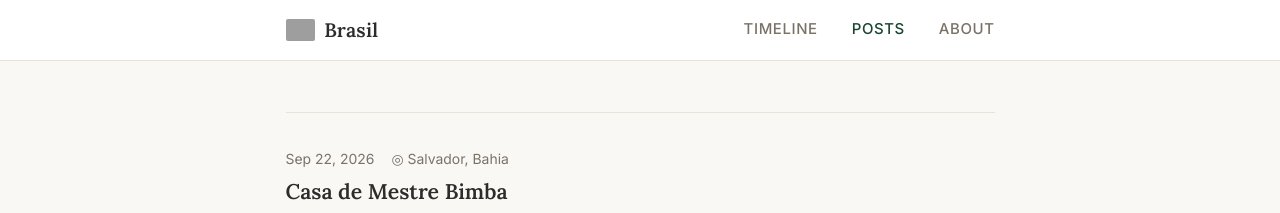
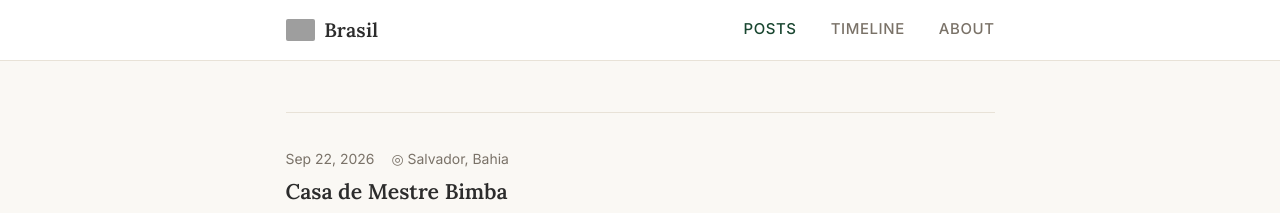
Before and after one commit to mikub97/mikub97.github.io, a Jekyll site: the page built from index.html, in a window 1280 px wide. Shown: the top 213 px of the page. Built offline with Jekyll 4.4.1, drawn with Linux system fonts in a browser that asks for light colours; grey boxes are pictures that could not be loaded.

Commit message:
post back main

```diff
--- a/_includes/nav.html
+++ b/_includes/nav.html
@@ -5,8 +5,8 @@
       {{ site.title }}
     </a>
     <nav class="site-nav">
-      <a href="{{ '/' | relative_url }}" {% if page.url == '/' %}class="active"{% endif %}>Timeline</a>
-      <a href="{{ '/posts/' | relative_url }}" {% if page.url == '/posts/' %}class="active"{% endif %}>Posts</a>
+      <a href="{{ '/' | relative_url }}" {% if page.url == '/' %}class="active"{% endif %}>Posts</a>
+      <a href="{{ '/timeline' | relative_url }}" {% if page.url == '/timeline' %}class="active"{% endif %}>Timeline</a>
       <a href="{{ '/about' | relative_url }}" {% if page.url == '/about/' %}class="active"{% endif %}>About</a>
     </nav>
   </div>
--- a/index.html
+++ b/index.html
@@ -1,7 +1,6 @@
 ---
 layout: default
 title: Posts
-permalink: /posts/
 ---
 <div class="container">
 
--- a/timeline.html
+++ b/timeline.html
@@ -1,7 +1,7 @@
 ---
 layout: default
 title: Timeline
-permalink: /
+permalink: /timeline/
 ---
 <link rel="stylesheet" href="https://unpkg.com/leaflet@1.9.4/dist/leaflet.css">
 
```
